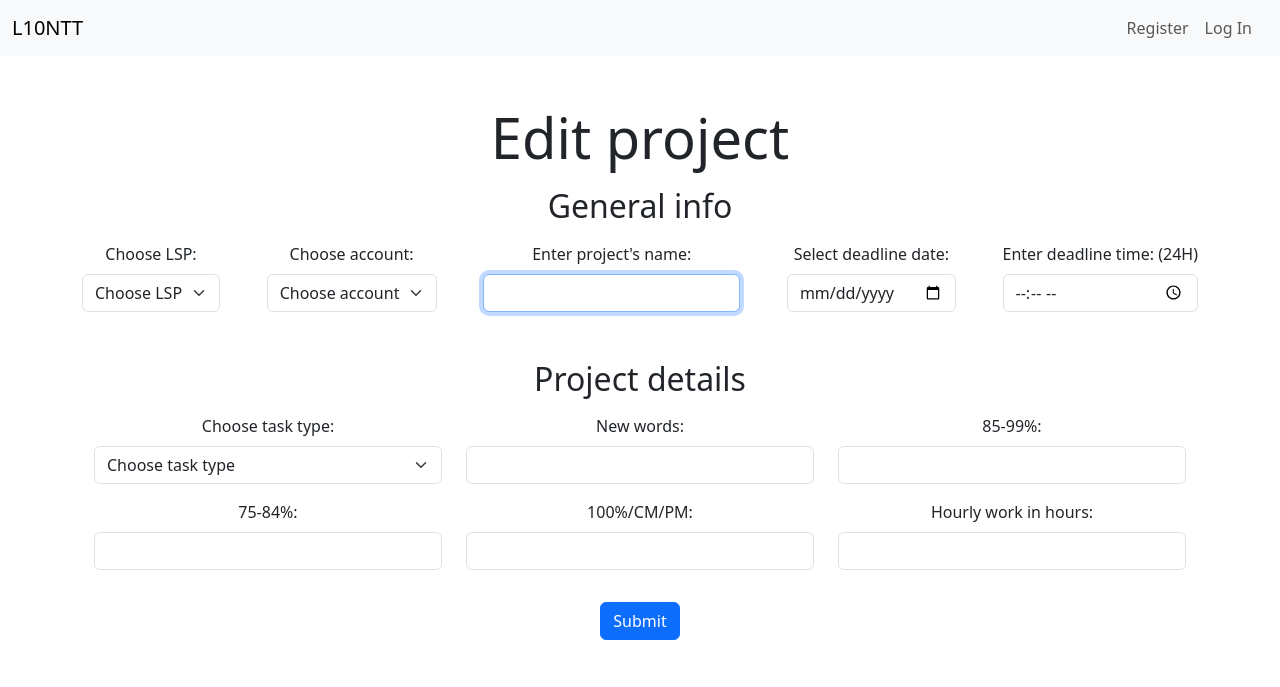
After one commit to goncu/locTaskTracker, a Flask app: template templates/edit_project.html in a window 1280 px wide. The commit adds this page. Shown: the top 687 px of the page. Run offline with Flask 3, Linux system fonts and the light colour scheme; the template is opened without the code that fills it, so the values that code supplies are empty; some libraries are stand-ins or nearby versions.

Commit message:
Implement editing a project

```diff
--- a/app.py
+++ b/app.py
@@ -177,10 +177,6 @@ def add_project():
         db.execute("INSERT INTO projects (user_id, lsp_name, account_name, project_name, date_time, task_type, new_words, high_fuzzy, low_fuzzy, hundred_percent, hourlywork, weighted_words, completed) VALUES (?, ?, ?, ?, ?, ?, ?, ?, ?, ?, ?, ?, ?)", user_id, lspname, accountname, projectname, date_time, tasktype, newwords, highfuzzy, lowfuzzy, hundredpercent, hourlywork, weighted_words, 'no')
         flash("Project added!")
         return redirect("/")
-# TODO: add to db
-
-
-
     else:
         lsps = db.execute("SELECT lsp_name FROM  lsps WHERE user_id = ?", user_id)
         accounts = db.execute("SELECT account_name FROM  accounts WHERE user_id = ?", user_id)
@@ -249,6 +245,73 @@ def sort():
 
     return render_template("index.html", projects=projects)
 
+@app.route("/edit_project", methods=["GET", "POST"])
+@login_required
+def edit_project():
+    if request.method == "POST":
+        # Storing form data into variables
+        projectId = request.form.get("project_id")
+        lspname = request.form.get("lspname")
+        accountname = request.form.get("accountname")
+        projectname = request.form.get("projectname")
+        date = request.form.get("date")
+        time = request.form.get("time")
+        date_time = f"{date} {time}"
+        tasktype  = request.form.get("tasktype")
+        newwords = request.form.get("newwords")
+        highfuzzy = request.form.get("highfuzzy")
+        lowfuzzy = request.form.get("lowfuzzy")
+        hundredpercent = request.form.get("hundredpercent")
+        hourlywork = request.form.get("hourlywork")
+
+        if tasktype == "editing":
+            weighted_words = int(newwords) + int(highfuzzy) + int(lowfuzzy) + int(hundredpercent)
+        else:
+            weighted_words = round((int(newwords) if tasktype != "mtpe" else int(newwords) * 0.8) + (int(highfuzzy) * 0.4) + (int(lowfuzzy) * 0.6) + (int(hundredpercent) * 0.25))
+
+        #Checking input validity
+        if lspname == "none":
+            flash("Please select an LSP!")
+            return redirect("/add_project")
+        if  accountname == "none":
+            flash("Please select an account!")
+            return redirect("/add_project")
+        if tasktype == "none":
+            flash("Please select a task type!")
+            return redirect("/add_project")
+        if not projectname:
+            flash("Please enter a project name!")
+            return redirect("/add_project")
+        if not date:
+            flash("Please select a date!")
+            return redirect("/add_project")
+        if not time:
+            flash("Please select a time!")
+            return redirect("/add_project")
+        for num in [newwords, highfuzzy, lowfuzzy, hundredpercent, hourlywork]:
+            try:
+                val = int(num)
+                if val < 0:
+                    flash("Please enter a valid number!")
+                    return redirect("/add_project")
+            except ValueError:
+                flash("Please enter a valid number!")
+                return redirect("/add_project")
+        db.execute("UPDATE projects SET lsp_name = ?, account_name = ?, project_name = ?, date_time = ?, task_type = ?, new_words = ?, high_fuzzy = ?, low_fuzzy = ?, hundred_percent = ?, hourlywork = ?, weighted_words = ?, completed = ? WHERE id = ?", lspname, accountname, projectname, date_time, tasktype, newwords, highfuzzy, lowfuzzy, hundredpercent, hourlywork, weighted_words, 'no', projectId)
+        flash("Project edited!")
+        return redirect("/")
+    else:
+        user_id = session["user_id"]
+        project_id = request.args.get("project_id")
+        project = db.execute("SELECT * FROM projects WHERE user_id = ? AND id = ?", user_id, project_id)[0]
+        date, time = project["date_time"].split(" ")
+        lsps = db.execute("SELECT lsp_name FROM  lsps WHERE user_id = ?", user_id)
+        accounts = db.execute("SELECT account_name FROM  accounts WHERE user_id = ?", user_id)
+        if project:
+            return render_template("edit_project.html", lsps=lsps, accounts=accounts, date=date, time=time, project=project)
+        else:
+            flash("Cannot edit this project!")
+            return redirect("/")
 
 # Debug mode
 if __name__ == "__main__":
--- /dev/null
+++ b/templates/edit_project.html
@@ -0,0 +1,83 @@
+{% extends "layout.html" %}
+
+{% block title %}
+    Edit project
+{% endblock %}
+
+{% block main %}
+    <h1 class="display-4 mb-2">Edit project</h1>
+    <form  class="mt-3" action="/edit_project" method="post">
+        <input type="hidden" name="project_id" value = "{{ project.id }}">
+        <div class="mb-3"><h2 class="display-8">General info</h></div>
+        <div class="d-flex justify-content-between mb-3">
+            <div>
+                <label class="mb-2" for="lsp">Choose LSP:</label>
+                <select class="form-select" name="lspname" id="lsp">
+                <option value="none">Choose LSP</option>
+                {% for lsp in lsps %}
+                <option value="{{ lsp.lsp_name }}" {% if project.lsp_name == lsp.lsp_name %}selected{% endif %}>{{ lsp.lsp_name }}</option>
+                {%endfor%}
+                </select>
+            </div>
+            <div>
+                <label class="mb-2" for="account">Choose account:</label>
+                <select class="form-select" name="accountname" id="account">
+                <option value="none">Choose account</option>
+                {% for account in accounts %}
+                <option value="{{ account.account_name }}" {% if project.account_name == account.account_name %}selected{% endif %}>{{ account.account_name }}</option>
+                {%endfor%}
+                </select>
+            </div>
+            <div>
+                <label class="mb-2" for="project">Enter project's name:</label>
+                <input id="project"  autocomplete="off" autofocus class="form-control mx-auto w-auto" name="projectname" value="{{ project.project_name }}" type="text">
+            </div>
+            <div>
+                <label class="mb-2" for="date">Select deadline date:</label>
+                <input class="form-control" type="date" id="date" name="date" value="{{ date }}">
+            </div>
+            <div>
+                <label class="mb-2" for="time">Enter deadline time: (24H)</label>
+                <input class="form-control" type="time" id="time" name="time" value="{{ time }}">
+            </div>
+        </div>
+        <div class="container mt-5 mb-3"><h2 class="display-8">Project details</h></div>
+        <div class="container mb-3">
+            <div class="row mb-3">
+            <div class="col d-flex flex-column">
+                <label class="mb-2" for="tasktype">Choose task type:</label>
+                <select class="form-select" name="tasktype" id="tasktype">
+                <option value="none">Choose task type</option>
+                <option value="translation" {% if project.task_type == 'translation' %}selected{% endif %}>Translation</option>
+                <option value="editing" {% if project.task_type == 'editing' %}selected{% endif %}>Editing/Proofreading</option>
+                <option value="mtpe" {% if project.task_type == 'mtpe' %}selected{% endif %}>MTPE</option>
+                <option value="other" {% if project.task_type == 'other' %}selected{% endif %}>Other</option>
+                </select>
+            </div>
+            <div class="col">
+                <label class="mb-2" for="newwords">New words:</label>
+                <input type="number" id="newwords" class="form-control" name="newwords" value="{{ project.new_words }}">
+            </div>
+            <div class="col">
+                <label class="mb-2" for="highfuzzy">85-99%:</label>
+                <input type="number" id="highfuzzy" class="form-control" name="highfuzzy" value="{{ project.high_fuzzy }}">
+            </div>
+            </div>
+            <div class="row mb-3">
+            <div class="col">
+                <label class="mb-2" for="lowfuzzy">75-84%:</label>
+                <input type="number" id="lowfuzzy" class="form-control" name="lowfuzzy" value="{{ project.low_fuzzy }}">
+            </div>
+            <div class="col">
+                <label class="mb-2" for="hundredpercent">100%/CM/PM:</label>
+                <input type="number" id="hundredpercent" class="form-control" name="hundredpercent" value="{{ project.hundred_percent }}">
+            </div>
+            <div class="col">
+                <label class="mb-2" for="hourlywork">Hourly work in hours:</label>
+                <input type="number" id="hourlywork" class="form-control" name="hourlywork" value="{{ project.hourlywork }}">
+            </div>
+        </div>
+        </div>
+        <button class="mt-3 btn btn-primary" type="submit">Submit</button>
+    </form>
+{% endblock %}
```
Also changed, not shown: templates/index.html (+7 -5 lines), ltt.db, 2 other files.
